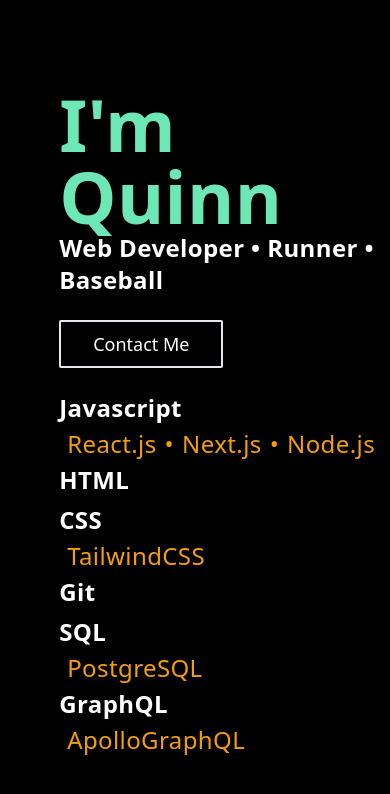
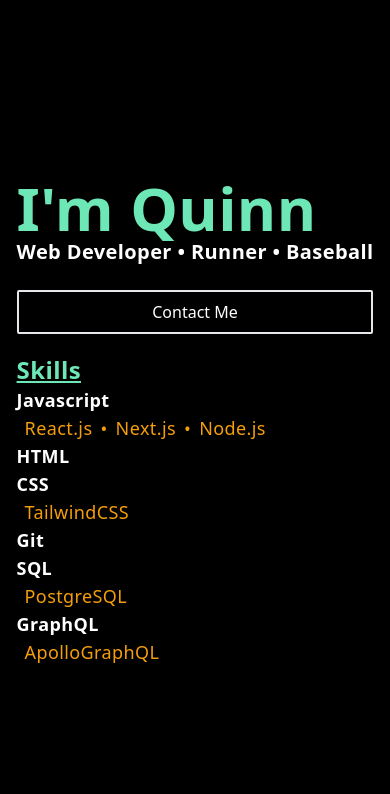
Before and after one commit to QMaximillian/quinn-personal-website, a Next.js app: page / in a window 390 px wide. Shown: the top 794 px of the page. Built offline with nearby package versions, Linux system fonts and the light colour scheme.

Commit message:
Adjust  and  styling

```diff
--- a/components/DeveloperPreview.js
+++ b/components/DeveloperPreview.js
@@ -3,25 +3,30 @@ import skills from '../skills.json'
 
 function DeveloperPreview() {
   return (
-    <div className="tracking-wide text-white font-bold flex flex-col justify-center items-start h-full">
-      <div>
-        <div className="text-green-300 text-7xl">I&apos;m Quinn</div>
-        <div className="text-2xl font-semibold">
+    <div className="w-full tracking-wide text-white font-bold flex flex-col justify-center items-start h-full">
+      <div className="w-full">
+        <div className="text-green-300 text-6xl md:text-7xl">
+          I&apos;m Quinn
+        </div>
+        <div className="text-xl md:text-2xl font-semibold">
           Web Developer • Runner • Baseball
         </div>
         <button
           type="button"
-          className="rounded-sm py-2 px-8 mt-6 min-w-min max-w-xs text-lg text-center border-2 hover:text-green-300 hover:border-green-300 focus:text-green-300 focus:border-green-300 active:text-green-300 active:border-green-300"
+          className="w-full sm:w-60 rounded-sm py-2 mt-6 sm:min-w-min sm:max-w-xs text-md md:text-lg text-center border-2 hover:text-green-300 hover:border-green-300 focus:text-green-300 focus:border-green-300 active:text-green-300 active:border-green-300"
         >
           Contact Me
         </button>
       </div>
-      <div className="mt-5">
+      <div className="mt-5 w-full">
+        <div className="text-2xl md:text-4xl text-green-300 underline">
+          Skills
+        </div>
         {skills.map((skill) => {
           return (
-            <div className="text-2xl" key={skill.name}>
-              <div className="pt-1">{skill.name}</div>
-              <div className="pt-1">
+            <div className="text-lg sm:text-2xl" key={skill.name}>
+              <div className="">{skill.name}</div>
+              <div className="">
                 {skill.frameworks?.map((framework, i) => (
                   <span
                     key={framework}
--- a/pages/index.js
+++ b/pages/index.js
@@ -8,13 +8,15 @@ export default function Home() {
         <title>Home</title>
         <link rel="icon" href="/favicon.ico" />
       </Head>
-      <main className="h-full w-full flex flex-col md:flex-row justify-start items-center bg-black p-8">
-        <div className=" w-10/12 md:w-1/2 min-h-full md:mr-2 flex items-center">
-          <DeveloperPreview />
-        </div>
-        {/* Placeholder Component
+      <main className="h-full w-full flex flex-col md:flex-row justify-start items-center bg-black md:p-8">
+        <div className="h-full justify-center">
+          <div className="w-full sm:w-10/12 md:w-1/2 min-h-full md:mr-2 flex items-center px-4">
+            <DeveloperPreview />
+          </div>
+          {/* Placeholder Component
         <div className="w-1/2 h-full border border-red-500 ml-2 hidden md:block" />
         */}
+        </div>
       </main>
     </>
   )
```
